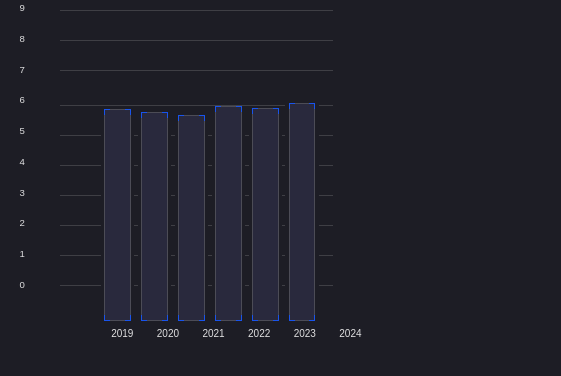
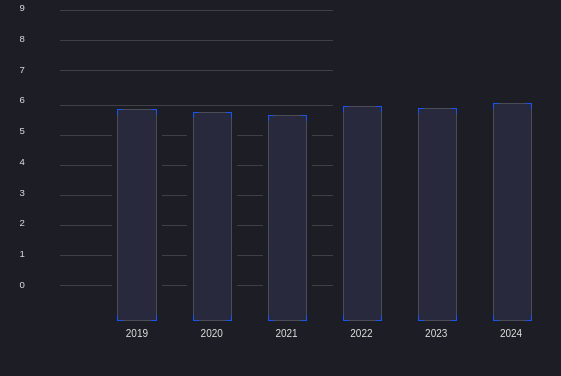
Before and after one commit to ShafeequrRehman/Average-total-cost, a plain HTML site: page index.html in a window 390 px wide. Shown: the whole page, 561 px wide, since content can reach past the window. Drawn offline with Linux system fonts and the light colour scheme.

Commit message:
Update index.html

```diff
--- a/index.html
+++ b/index.html
@@ -175,7 +175,7 @@
     display: flex
 ;
     justify-content: space-around;
-    width: calc(100% - 24%);
+    width: calc(100% - -98px) !important;
     font-size: 0.5rem;
     color: rgba(255, 255, 255, 0.863);
 }
@@ -196,7 +196,7 @@
       display: flex;
       align-items: center;
       justify-content: center;
-      max-width: 15%;
+      max-width: 11%;
       padding-top: 0px;
       padding-bottom: 0px;
       background-color:#1d1d25; /* Static semi-transparent background */
@@ -215,6 +215,7 @@
       justify-content: space-around;
       align-items: flex-end;
       height: 100%;
+      width: calc(100% - -200px);
       padding-left: 20px;
       padding-right: 10px;
     }
```
